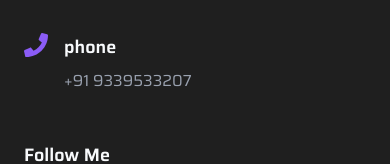
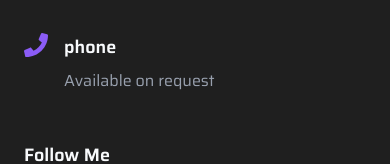
Before and after one commit to jitmondal-it/J-M-Portfolio, a React (Vite) app: page / in a window 390 px wide. Shown: the part 6475-6639 px from the top of the page. Built offline with nearby package versions, Linux system fonts and the light colour scheme.

Commit message:
Remove phone number from portfolio

```diff
--- a/src/components/Contact.jsx
+++ b/src/components/Contact.jsx
@@ -103,7 +103,7 @@ const Contact = () => {
               </div>
               <div>
                 <h3 className="text-lg font-semibold mb-2">phone</h3>
-                <p className="text-gray-400">+91 9339533207</p>
+                <p className="text-gray-400">Available on request</p>
               </div>
             </div>
 
```
